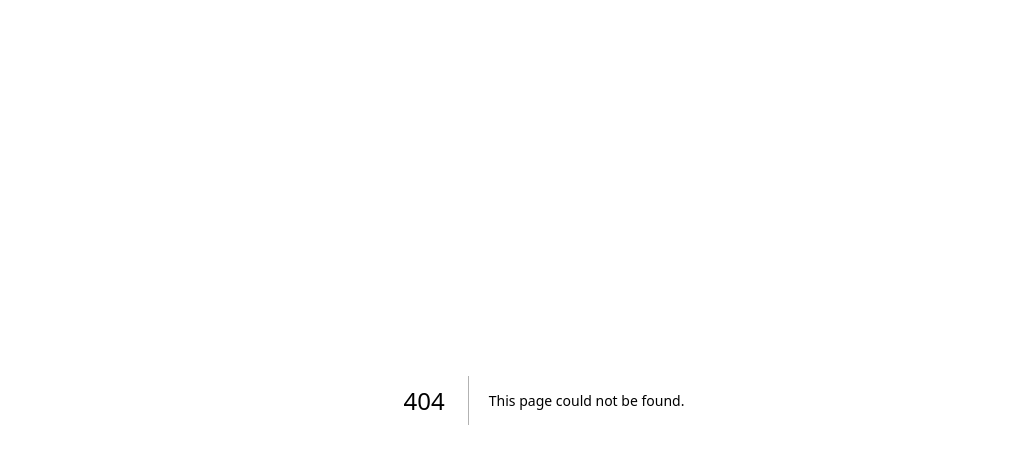
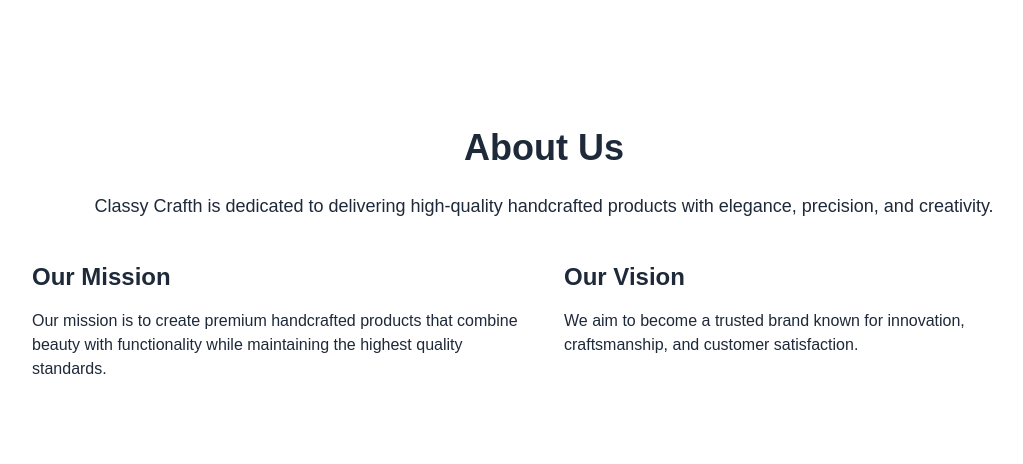
Before and after one commit to classycrafth/classycrafth-website, a Next.js app: page /about in a window 1280 px wide. Before the commit this address had no page. Shown: the top 464 px of the page, without its empty margins (96-1119 px from the left). Built offline with nearby package versions, Linux system fonts and the light colour scheme.

Commit message:
Added About Us link

```diff
--- /dev/null
+++ b/src/app/about/page.jsx
@@ -0,0 +1,37 @@
+export default function AboutPage() {
+  return (
+    <main className="min-h-screen bg-white text-gray-800 pt-32 pb-20 px-6">
+      <div className="max-w-5xl mx-auto">
+
+        <h1 className="text-4xl font-bold mb-6 text-center">
+          About Us
+        </h1>
+
+        <p className="text-lg leading-relaxed text-center mb-10">
+          Classy Crafth is dedicated to delivering high-quality handcrafted
+          products with elegance, precision, and creativity.
+        </p>
+
+        <div className="grid md:grid-cols-2 gap-10 mt-10">
+          <div>
+            <h2 className="text-2xl font-semibold mb-4">Our Mission</h2>
+            <p>
+              Our mission is to create premium handcrafted products that
+              combine beauty with functionality while maintaining the highest
+              quality standards.
+            </p>
+          </div>
+
+          <div>
+            <h2 className="text-2xl font-semibold mb-4">Our Vision</h2>
+            <p>
+              We aim to become a trusted brand known for innovation,
+              craftsmanship, and customer satisfaction.
+            </p>
+          </div>
+        </div>
+
+      </div>
+    </main>
+  );
+}
--- a/src/components/Navbar.tsx
+++ b/src/components/Navbar.tsx
@@ -17,6 +17,11 @@
           <Link href="/products" className="hover:text-blue-900 transition">
             Products
           </Link>
+
+          <Link href="/about" className="hover:text-blue-900 transition">
+            About Us
+          </Link>
+
           <Link href="#contact" className="hover:text-blue-900 transition">
             Contact
           </Link>
```
Also changed, not shown: 2 other files (tests, documents, lock files or other folders).
